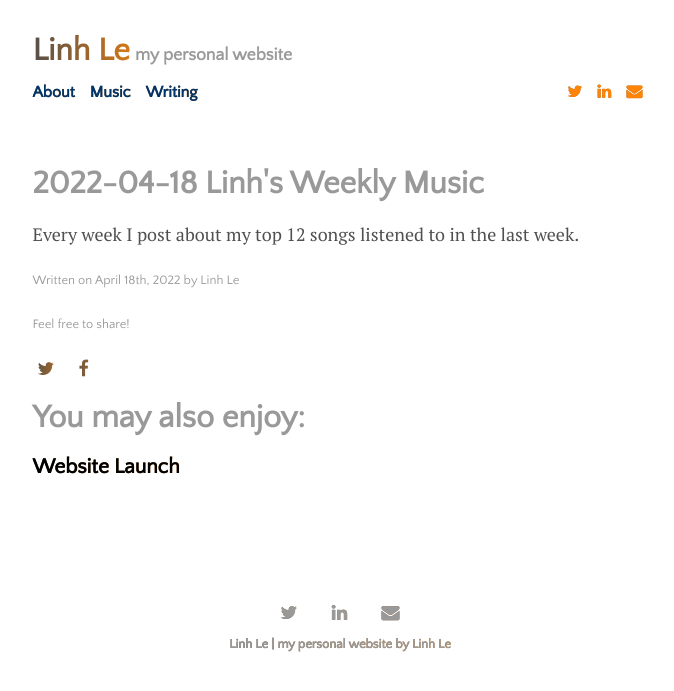
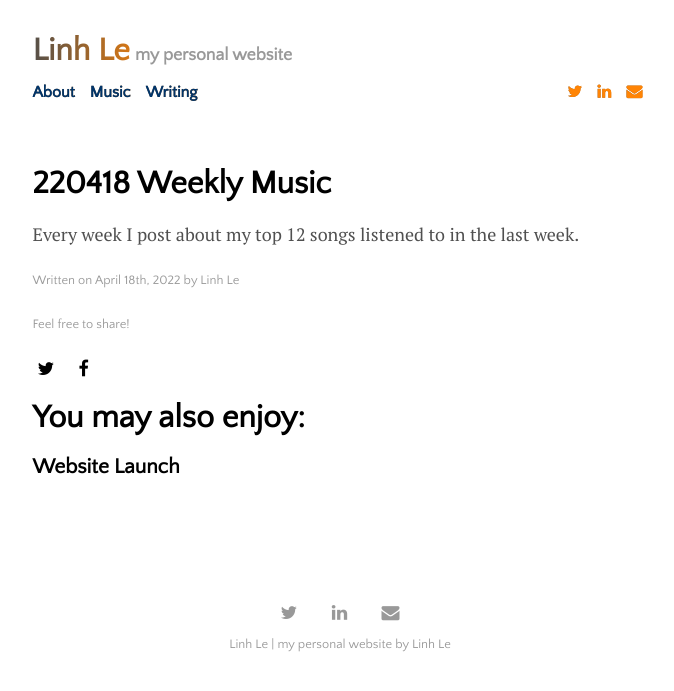
Before and after one commit to aidenva/aidenva.github.io, a Jekyll site: the page built from _posts/2022-04-18-weekly-music.md, in a window 1280 px wide. Shown: the top 691 px of the page, without its empty margins (300-974 px from the left). Built offline with Jekyll 4.4.1, drawn with Linux system fonts in a browser that asks for light colours.

Commit message:
change organizing and color

```diff
--- a/_layouts/archive.html
+++ b/_layouts/archive.html
@@ -7,7 +7,7 @@
 </h1>
 
 <ul class="posts-container">
-  {% for post in site.posts %}
+  {% for post in site.categories.journal %}
     {% unless post.next %}
       <h3>{{ post.date | date: '%Y' }}</h3>
     {% else %}
--- a/_layouts/home.html
+++ b/_layouts/home.html
@@ -16,10 +16,10 @@
 <hr>
 <h2>Writing</h2>
 <ul class="posts-container">
-  {% for post in paginator.posts %}
+  {% for post in paginator.categories.journal %}
     <div class="posts-container">
       <h3>
-        <a href="{{ site.github.url }}{{ post.url }}">{{ post.title }}</a>
+        <a id="heavy-color" href="{{ site.github.url }}{{ post.url }}">{{ post.title }}</a>
       </h3>
       {% if post.image %}
         <div class="thumbnail-container">
--- a/_layouts/music.html
+++ b/_layouts/music.html
@@ -16,7 +16,7 @@
 </script>
 
 <ul class="posts-container">
-  {% for post in site.categories.weeklymusic.posts %}
+  {% for post in site.categories.music %}
     {% unless post.next %}
       <h3>{{ post.date | date: '%Y' }}</h3>
     {% else %}
--- a/weeklymusic/_posts/2022-04-18-weekly-music.md
+++ b/_posts/2022-04-18-weekly-music.md
@@ -1,8 +1,8 @@
 ---
 layout: post
-title: "2022-04-18 Linh's Weekly Music"
+title: "220418 Weekly Music"
 author: "Linh Le"
-categories: journal
+categories: music
 tags: [documentation,music]
 ---
 
--- a/_sass/_base.scss
+++ b/_sass/_base.scss
@@ -29,10 +29,10 @@
 
 h1, h2, h3, h4, h5, h6 {
   font-family: $sans-serif-font-family;
-  color: $dark-gray-color;
+  color: black;
 }
 
-a {
+.heavy-color a {
   color: rgba(0,0,0,0);
   background: linear-gradient(to right, #00356b,#FF8405);
   background-size: 200% 200%;
@@ -41,20 +41,14 @@
   -webkit-background-clip:text;
   transition: color .2s ease-in-out;
   border-bottom: none;
-  font-weight: bold;
 }
 
-h1, h2, h3 a {
+a {
   color: black;
+  text-decoration: underline;
 }
 
 a:hover {
-  text-decoration: underline;
-  color: $dark-gray-color;
-  font-weight: bold;
-}
-
-h1, h2, h3 a:hover {
   color: $light-gray-color;
 }
 
```
